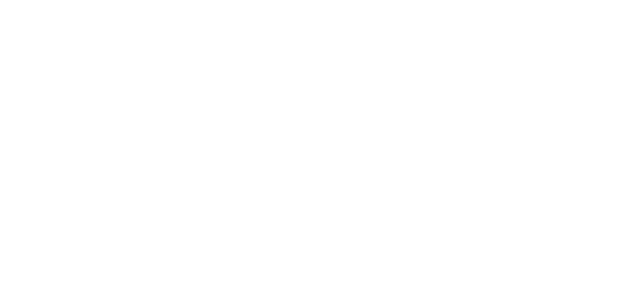
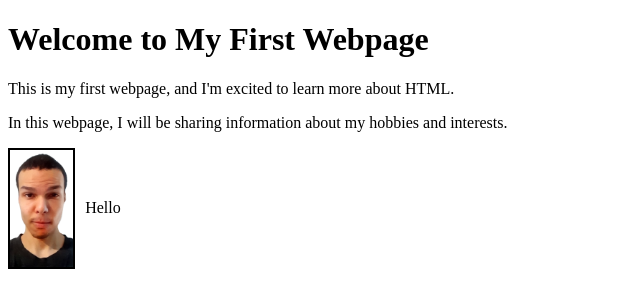
Before and after one commit to Ultikynnys/schoolstuff, a plain HTML site: page index.html in a window 1280 px wide. Shown: the whole page, without its empty margins (0-640 px from the left). Drawn offline with Linux system fonts and the light colour scheme.

Commit message:
no message

```diff
--- a/index.html
+++ b/index.html
@@ -5,6 +5,35 @@
         <meta charset="utf-8" />
         <title>Document</title>
     </head>
+    <style>
+        /* CSS for styling images with a black border, scaling, and left alignment */
+        .container {
+            display: flex; /* Use flexbox for layout */
+            align-items: center; /* Align items vertically in the center */
+            flex-direction: row; /* Arrange items in a row */
+        }
+
+        img {
+            border: 2px solid #000; /* 2px width solid black border */
+            max-width: 5%; /* Scale image to a maximum of 25% of its original width */
+            height: auto; /* Maintain aspect ratio */
+            margin-right: 10px; /* Adjust margin to provide space between text and image */
+        }
+    </style>
     <body>
+
+  <h1>Welcome to My First Webpage</h1>
+  <p>This is my first webpage, and I'm excited to learn more about HTML.</p>
+  <p>In this webpage, I will be sharing information about my hobbies and interests.</p>
+    <!-- Container for both the image and text -->
+    <div class="container">
+        <!-- Example image with the applied styling, scaling, and right alignment -->
+        <img src="me.png" alt="Description of the image">
+
+        <!-- Text to the right of the image -->
+        <div class="text-container">
+            <p>Hello</p>
+        </div>
+    </div>
     </body>
 </html>
```
Also changed, not shown: me.png (added).
